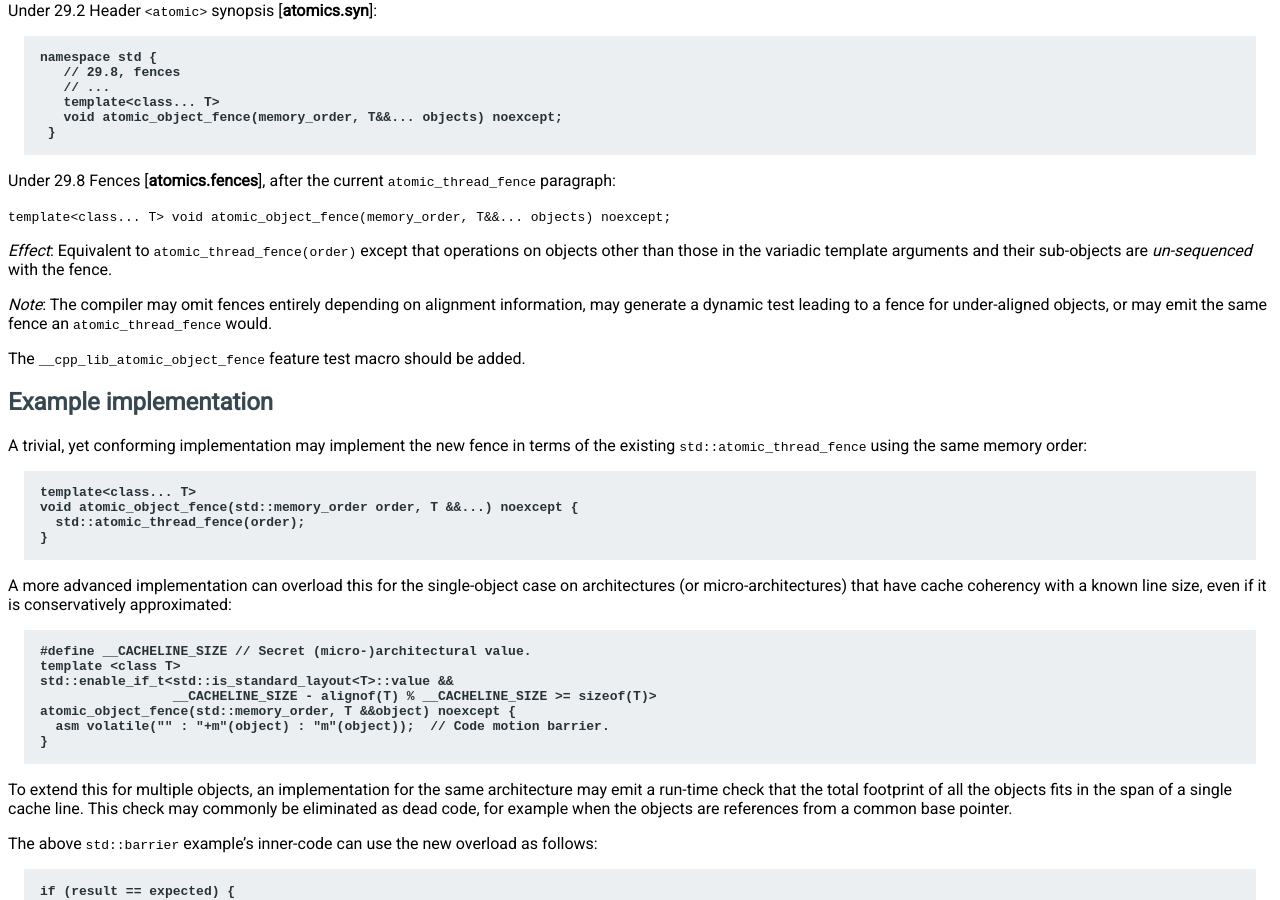
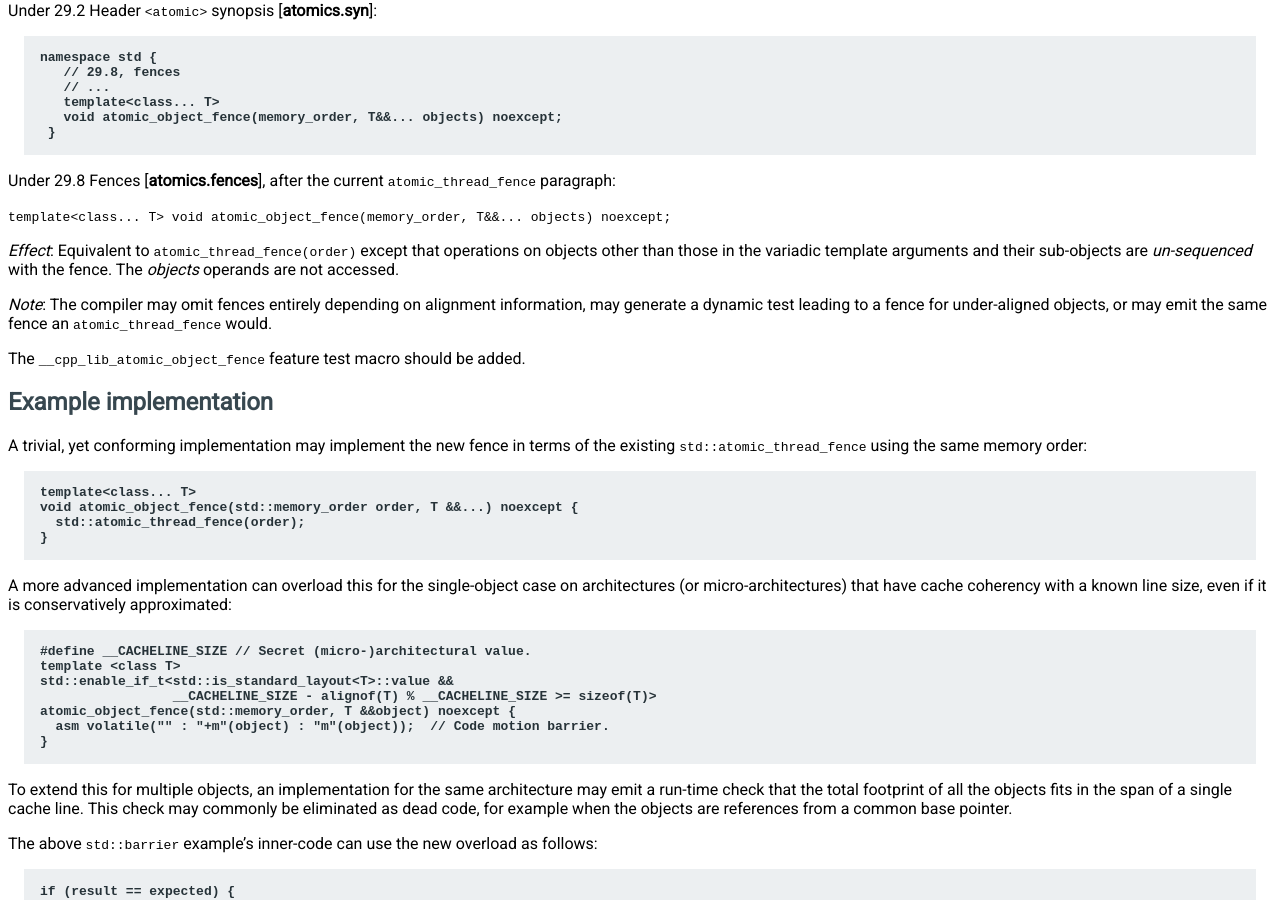
Before and after one commit to jfbastien/papers, a Sphinx documentation site: the page built from source/D0153.rst, in a window 1280 px wide and 900 px high, scrolled down 1445 px. Built offline with Sphinx 7.4.7, drawn with Linux system fonts in a browser that asks for light colours.

Commit message:
Address SG1 comment on operand access.

```diff
--- a/source/D0153.rst
+++ b/source/D0153.rst
@@ -103,7 +103,8 @@ Under 29.8 Fences [**atomics.fences**], after the current
 
 *Effect*: Equivalent to ``atomic_thread_fence(order)`` except that operations on
 objects other than those in the variadic template arguments and their
-sub-objects are *un-sequenced* with the fence.
+sub-objects are *un-sequenced* with the fence. The *objects* operands are not
+accessed.
 
 *Note*: The compiler may omit fences entirely depending on alignment
 information, may generate a dynamic test leading to a fence for under-aligned
```
